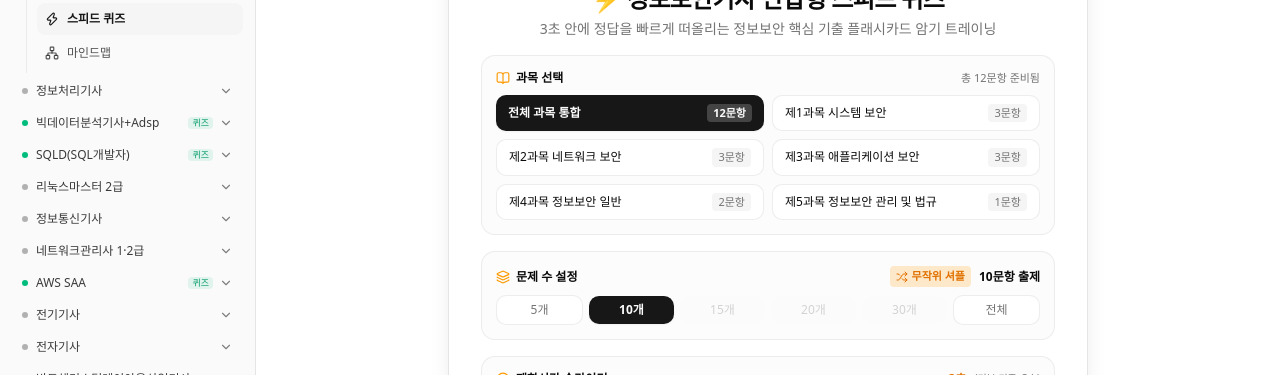
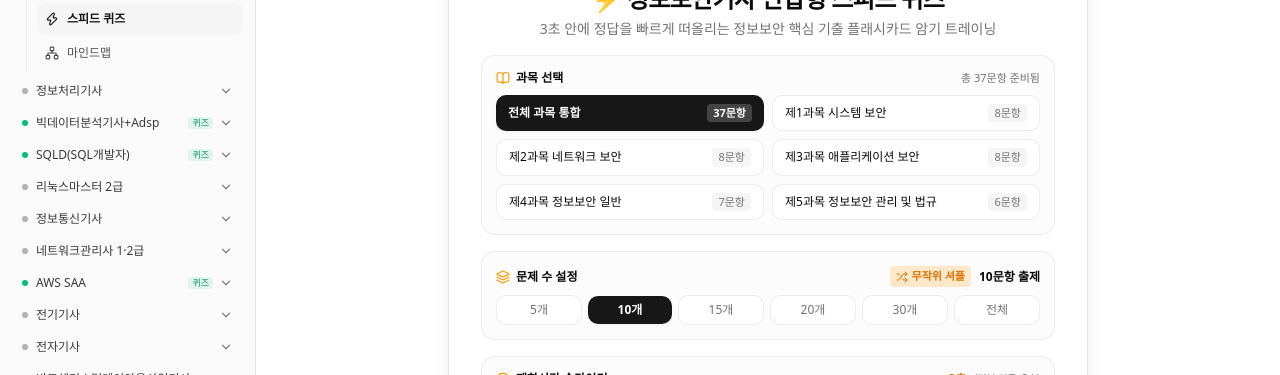
Before and after one commit to mooh2jj/infoshield-quiz, a Next.js app: page /security/speed-quiz in a window 1280 px wide. Shown: the part 211-586 px from the top of the page. Built offline with nearby package versions, Linux system fonts and the light colour scheme; a web font is replaced by a local one.

Commit message:
✅ 정보보안기사 퀴즈 추가

```diff
--- a/data/speed-quiz/security.ts
+++ b/data/speed-quiz/security.ts
@@ -9,7 +9,9 @@ export const SECURITY_CHAPTERS: SpeedQuizChapter[] = [
 ];
 
 export const SECURITY_QUIZ_LIST: SpeedQuizItem[] = [
-  // === [제1과목] 시스템 보안 ===
+  // =================================================================
+  // === [제1과목] 시스템 보안 (8문항)
+  // =================================================================
   {
     id: 1,
     chapterId: "system",
@@ -31,75 +33,258 @@ export const SECURITY_QUIZ_LIST: SpeedQuizItem[] = [
     question: "버퍼 오버플로우 공격을 방어하기 위해 스택의 RET 직전에 카나리(Canary) 값을 삽입하여 변조 여부를 검증하는 보호 기법은?",
     answer: "스택 가드 (StackGuard / Stack Canary)"
   },
-
-  // === [제2과목] 네트워크 보안 ===
   {
     id: 4,
+    chapterId: "system",
+    chapterName: "제1과목 시스템 보안",
+    question: "printf 등 C언어 출력 함수의 포맷 인자(%x, %s, %n 등)를 부적절하게 검증하지 않아 메모리 내용을 읽거나 변조하는 취약점 공격은?",
+    answer: "포맷 스트링 공격 (Format String Attack)"
+  },
+  {
+    id: 5,
+    chapterId: "system",
+    chapterName: "제1과목 시스템 보안",
+    question: "자원에 대한 검사 시점(Check)과 사용 시점(Use) 사이의 시간차를 악용하여 심볼릭 링크 등을 통해 권한을 탈취하는 동시성 취약점 공격은?",
+    answer: "레이스 컨디션 (Race Condition / TOCTOU)"
+  },
+  {
+    id: 6,
+    chapterId: "system",
+    chapterName: "제1과목 시스템 보안",
+    question: "프로그램 실행 시마다 스택, 힙, 라이브러리 메모리 주소를 무작위로 배치하여 공격자의 악성 코드 주소 예측을 방해하는 기법은?",
+    answer: "ASLR (주소 공간 배치 무작위화)"
+  },
+  {
+    id: 7,
+    chapterId: "system",
+    chapterName: "제1과목 시스템 보안",
+    question: "시스템 내 주요 파일들의 해시(MD5/SHA 등) 값을 데이터베이스화해 두고, 주기적으로 비교하여 파일의 변조 및 백도어를 탐지하는 무결성 검사 도구는?",
+    answer: "트립와이어 (Tripwire)"
+  },
+  {
+    id: 8,
+    chapterId: "system",
+    chapterName: "제1과목 시스템 보안",
+    question: "리눅스/유닉스 환경에서 응용 프로그램의 수정 없이 다양한 사용자 인증 방식(패스워드, OTP 등)을 모듈화하여 관리하는 프레임워크는?",
+    answer: "PAM (장착형 인증 모듈)"
+  },
+
+  // =================================================================
+  // === [제2과목] 네트워크 보안 (8문항)
+  // =================================================================
+  {
+    id: 9,
     chapterId: "network",
     chapterName: "제2과목 네트워크 보안",
     question: "TCP 3-Way Handshake 과정에서 대량의 SYN 패킷만을 서버로 전송하여 백로그 큐(Backlog Queue)를 고갈시키는 DoS 공격은?",
     answer: "SYN 플러딩 (SYN Flooding)"
   },
   {
-    id: 5,
+    id: 10,
     chapterId: "network",
     chapterName: "제2과목 네트워크 보안",
     question: "공격자가 자신의 MAC 주소를 게이트웨이 또는 피해자의 MAC 주소인 것처럼 위조하여 트래픽을 도청·가로채는 공격은?",
     answer: "ARP 스푸핑 (ARP Spoofing)"
   },
   {
-    id: 6,
+    id: 11,
     chapterId: "network",
     chapterName: "제2과목 네트워크 보안",
     question: "출발지 IP를 희생자 IP로 위조한 후 브로드캐스트 주소로 대량의 ICMP Echo Request를 보내 희생자를 마비시키는 증폭 공격은?",
     answer: "스머프 공격 (Smurf Attack)"
   },
+  {
+    id: 12,
+    chapterId: "network",
+    chapterName: "제2과목 네트워크 보안",
+    question: "TCP 연결 상태의 클라이언트와 서버 사이에서 시퀀스 번호(Sequence Number)를 위조·예측하여 통신 세션 제어권을 탈취하는 공격은?",
+    answer: "TCP 세션 하이재킹 (TCP Session Hijacking)"
+  },
+  {
+    id: 13,
+    chapterId: "network",
+    chapterName: "제2과목 네트워크 보안",
+    question: "IP 단편화 시 오프셋(Offset)과 길이를 비정상적으로 중복 조작하여 수신 측이 패킷 재조합 시 시스템 충돌을 일으키게 하는 DoS 공격은?",
+    answer: "티어드롭 공격 (Teardrop Attack)"
+  },
+  {
+    id: 14,
+    chapterId: "network",
+    chapterName: "제2과목 네트워크 보안",
+    question: "오픈소스 기반의 대표적인 네트워크 침입 탐지 및 방지 시스템(NIDS/NIPS)으로, 패킷 캡처 및 규칙(Rule) 기반 패턴 매칭을 수행하는 도구는?",
+    answer: "스노트 (Snort)"
+  },
+  {
+    id: 15,
+    chapterId: "network",
+    chapterName: "제2과목 네트워크 보안",
+    question: "IP(네트워크) 계층에서 기밀성, 무결성, 인증을 제공하며 인증 헤더(AH)와 암호화 캡슐화(ESP)로 구성된 표준 보안 프로토콜은?",
+    answer: "IPSec"
+  },
+  {
+    id: 16,
+    chapterId: "network",
+    chapterName: "제2과목 네트워크 보안",
+    question: "출발지 IP를 피해자 IP로 변조한 후 개방형 DNS 재귀 서버에 대량의 질의를 보내 대용량 응답 트래픽으로 공격하는 반사 증폭 DRDoS는?",
+    answer: "DNS 증폭 DRDoS 공격"
+  },
 
-  // === [제3과목] 애플리케이션 보안 ===
+  // =================================================================
+  // === [제3과목] 애플리케이션 보안 (8문항)
+  // =================================================================
   {
-    id: 7,
+    id: 17,
     chapterId: "application",
     chapterName: "제3과목 애플리케이션 보안",
     question: "웹 애플리케이션의 입력값 검증 미흡을 악용하여 악의적인 SQL 구문을 삽입함으로써 DB를 무단 조회·변조하는 웹 공격은?",
     answer: "SQL 인젝션 (SQL Injection)"
   },
   {
-    id: 8,
+    id: 18,
     chapterId: "application",
     chapterName: "제3과목 애플리케이션 보안",
     question: "웹사이트에 악성 스크립트를 삽입하여 이를 열람하는 피해자의 브라우저에서 세션 쿠키 탈취 등의 악의적 행위를 수행하는 공격은?",
     answer: "XSS (크로스 사이트 스크립팅)"
   },
   {
-    id: 9,
+    id: 19,
     chapterId: "application",
     chapterName: "제3과목 애플리케이션 보안",
     question: "로그인된 피해자의 권한과 신뢰 관계를 도용하여 공격자가 의도한 위조 요청(비밀번호 변경, 송금 등)을 강제로 전송하게 하는 공격은?",
     answer: "CSRF (크로스 사이트 요청 위조)"
   },
+  {
+    id: 20,
+    chapterId: "application",
+    chapterName: "제3과목 애플리케이션 보안",
+    question: "웹 파라미터에 '../' 와 같은 경로 순회 문자를 주입하여 웹 루트 외부의 시스템 파일(/etc/passwd 등)에 무단 접근하는 공격은?",
+    answer: "디렉토리 트래버설 (Directory Traversal)"
+  },
+  {
+    id: 21,
+    chapterId: "application",
+    chapterName: "제3과목 애플리케이션 보안",
+    question: "공격자가 취약한 웹 서버를 조작하여 서버가 내부 네트워크의 비공개 자원이나 인트라넷 서비스로 요청을 보내도록 유도하는 공격은?",
+    answer: "SSRF (Server-Side Request Forgery)"
+  },
+  {
+    id: 22,
+    chapterId: "application",
+    chapterName: "제3과목 애플리케이션 보안",
+    question: "애플리케이션 계층(OSI 7계층)에서 HTTP/HTTPS 트래픽을 검사하여 SQL 인젝션, XSS 등 웹 공격을 전문적으로 방어하는 전용 보안 장비는?",
+    answer: "WAF (웹 방화벽)"
+  },
+  {
+    id: 23,
+    chapterId: "application",
+    chapterName: "제3과목 애플리케이션 보안",
+    question: "이메일 헤더에 발신자의 디지털 서명을 첨부하고 수신 측이 발신 도메인의 DNS 공개키로 서명을 검증하여 메일 위조를 방지하는 기술은?",
+    answer: "DKIM (도메인키 식별 메일)"
+  },
+  {
+    id: 24,
+    chapterId: "application",
+    chapterName: "제3과목 애플리케이션 보안",
+    question: "웹 브라우저에서 프로토콜, 호스트, 포트 번호가 모두 일치하는 출처(Origin)의 스크립트만 문서(DOM)와 데이터에 접근을 허용하는 핵심 보안 정책은?",
+    answer: "SOP (동일 출처 정책)"
+  },
 
-  // === [제4과목] 정보보안 일반 ===
+  // =================================================================
+  // === [제4과목] 정보보안 일반 (7문항)
+  // =================================================================
   {
-    id: 10,
+    id: 25,
     chapterId: "general",
     chapterName: "제4과목 정보보안 일반",
     question: "미국 NIST 표준 대칭키 블록 암호 알고리즘으로, 128비트 블록 크기와 128/192/256비트 키 길이를 지원하는 현대 표준 암호는?",
     answer: "AES (Advanced Encryption Standard)"
   },
   {
-    id: 11,
+    id: 26,
     chapterId: "general",
     chapterName: "제4과목 정보보안 일반",
     question: "두 개의 거대한 소수의 곱을 소인수분해하기 어렵다는 수학적 난제를 기반으로 동작하는 대표적인 비대칭키(공개키) 암호 알고리즘은?",
     answer: "RSA (Rivest-Shamir-Adleman)"
   },
+  {
+    id: 27,
+    chapterId: "general",
+    chapterName: "제4과목 정보보안 일반",
+    question: "사전 비밀키 공유 없이 공개된 통신망에서 이산대수의 어려움을 이용하여 안전하게 대칭 세션키를 공유할 수 있게 해주는 알고리즘은?",
+    answer: "디피-헬만 (Diffie-Hellman) 키 교환"
+  },
+  {
+    id: 28,
+    chapterId: "general",
+    chapterName: "제4과목 정보보안 일반",
+    question: "송신자의 개인키로 해시값을 암호화하고 수신자가 송신자의 공개키로 검증하여 위조 방지, 무결성, 부인 방지를 제공하는 기술은?",
+    answer: "전자서명 (Digital Signature)"
+  },
+  {
+    id: 29,
+    chapterId: "general",
+    chapterName: "제4과목 정보보안 일반",
+    question: "타원곡선 상의 이산대수 난이도에 기반하여 RSA 대비 훨씬 짧은 키 길이(256비트)로 대등한 보안 강도를 제공하는 공개키 암호는?",
+    answer: "ECC (타원곡선 암호)"
+  },
+  {
+    id: 30,
+    chapterId: "general",
+    chapterName: "제4과목 정보보안 일반",
+    question: "송·수신자가 공유하는 비밀키와 원본 메시지를 해시 함수에 입력하여 생성하며 데이터 무결성과 송신자 인증을 검증하는 코드는?",
+    answer: "MAC (메시지 인증 코드 / HMAC)"
+  },
+  {
+    id: 31,
+    chapterId: "general",
+    chapterName: "제4과목 정보보안 일반",
+    question: "정보보호의 3대 핵심 목표로서 인가된 접근만 허용하는 기밀성, 변조를 막는 무결성, 필요 시 사용을 보장하는 가용성을 일컫는 용어는?",
+    answer: "CIA 트라이어드 (보안 3대 요소)"
+  },
 
-  // === [제5과목] 정보보안 관리 및 법규 ===
+  // =================================================================
+  // === [제5과목] 정보보안 관리 및 법규 (6문항)
+  // =================================================================
   {
-    id: 12,
+    id: 32,
     chapterId: "law",
     chapterName: "제5과목 정보보안 관리 및 법규",
     question: "조직의 정보보호 및 개인정보보호 관리체계가 국가 기준에 적합한지 한국인터넷진흥원(KISA) 등이 종합 심사하는 국내 공인 인증 제도는?",
     answer: "ISMS-P"
+  },
+  {
+    id: 33,
+    chapterId: "law",
+    chapterName: "제5과목 정보보안 관리 및 법규",
+    question: "기업이나 기관의 정보보안 종합 대책을 수립하고 보안 예산, 인력 및 기술적 보호대책을 총괄 지휘하는 임원급 최고 책임자는?",
+    answer: "CISO (정보보호 최고책임자)"
+  },
+  {
+    id: 34,
+    chapterId: "law",
+    chapterName: "제5과목 정보보안 관리 및 법규",
+    question: "개인정보보호법에 따라 기업이나 공공기관에서 개인정보의 처리와 보호, 정보주체 권리 구제 및 유출 방지를 총괄하는 책임자는?",
+    answer: "CPO (개인정보 보호책임자)"
+  },
+  {
+    id: 35,
+    chapterId: "law",
+    chapterName: "제5과목 정보보안 관리 및 법규",
+    question: "재난 발생 시 비즈니스 기능 중단에 따른 재정적·운영적 손실을 평가하여 각 업무의 복구 우선순위를 결정하는 체계적 분석 기법은?",
+    answer: "BIA (업무 영향 분석)"
+  },
+  {
+    id: 36,
+    chapterId: "law",
+    chapterName: "제5과목 정보보안 관리 및 법규",
+    question: "재난 및 장애 발생 시점부터 업무가 정상적으로 복구되어 재가동될 때까지 허용되는 최대 목표 복구 시간을 의미하는 지표는?",
+    answer: "RTO (Recovery Time Objective, 목표 복구 시간)"
+  },
+  {
+    id: 37,
+    chapterId: "law",
+    chapterName: "제5과목 정보보안 관리 및 법규",
+    question: "악성코드 감염 및 기밀 유출 방지를 위해 사내 업무망(내부망)과 인터넷망(외부망)을 물리적 또는 가상화로 분리하는 조치는?",
+    answer: "망분리 (물리적/논리적 망분리)"
   }
 ];
```
